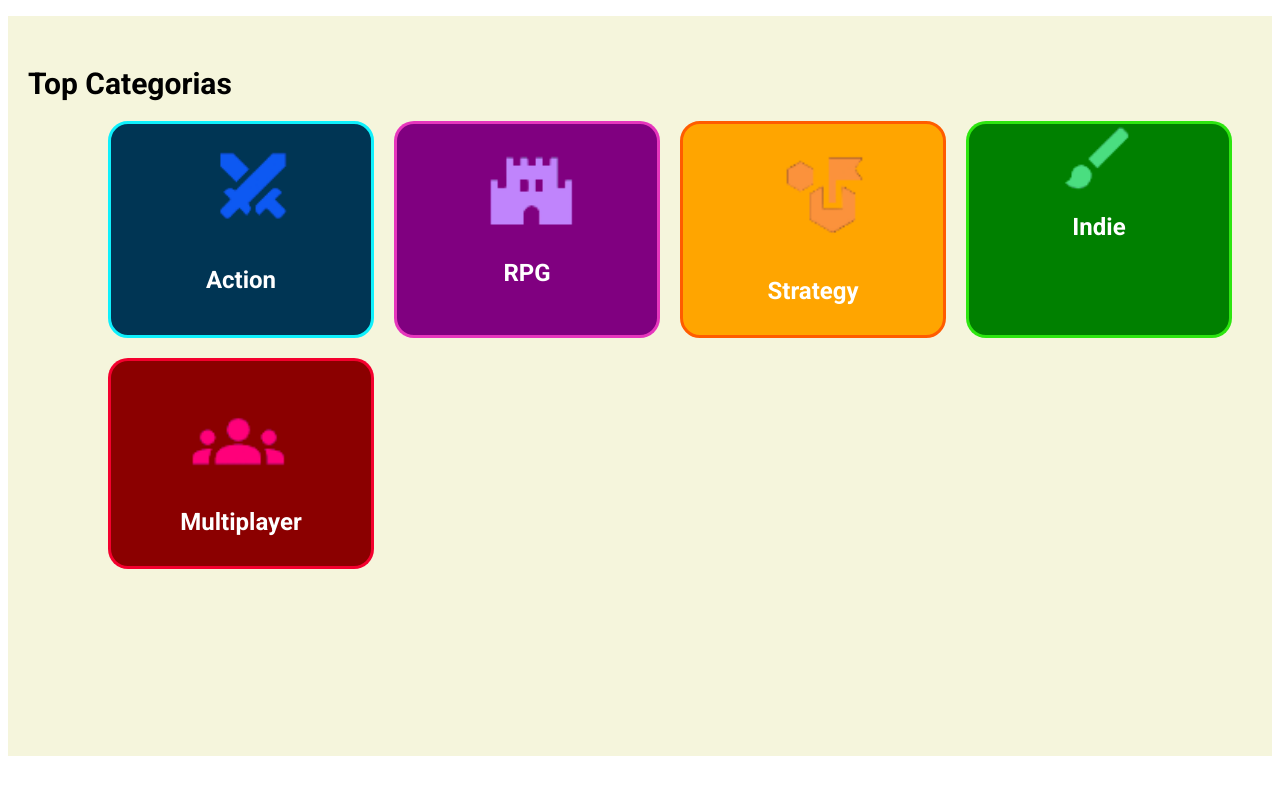
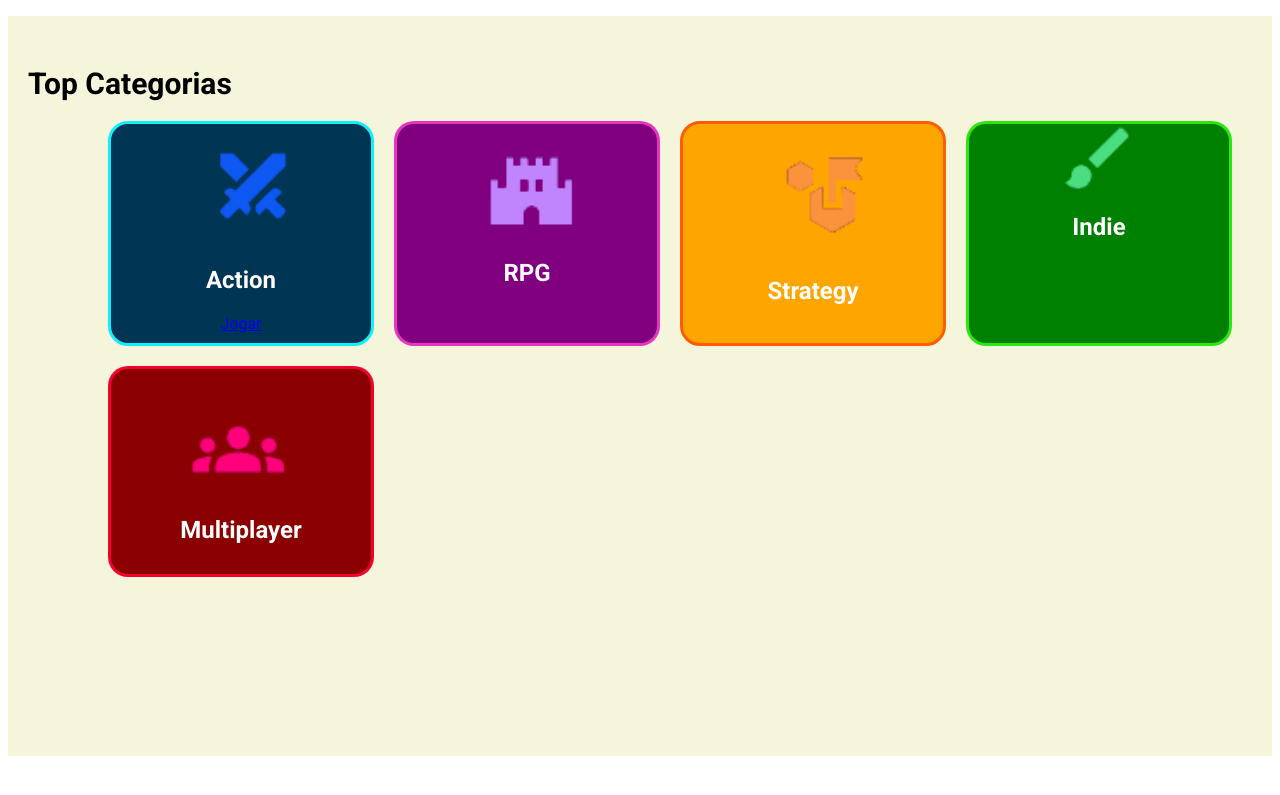
Before and after one commit to gabrieljcoutinho/Projeto-loja-de-jogo-SPA, a React (Create React App) app: page / in a window 1280 px wide. Shown: the part 1176-1971 px from the top of the page. Built offline with nearby package versions, Linux system fonts and the light colour scheme.

Commit message:
btn jogar

```diff
--- a/src/components/Categorias.jsx
+++ b/src/components/Categorias.jsx
@@ -17,6 +17,8 @@ const Categorias = () => {
             <div className="categoriasJogos divsJogos" id='action'>
                 <img src={imgAction} alt="Action" />
                 <h2>Action</h2>
+
+                <a href="#" className='btnJogar' ><span>Jogar</span><i></i></a>
             </div>
 
             <div className="categoriasJogos divsJogos" id='rpg'>
```
